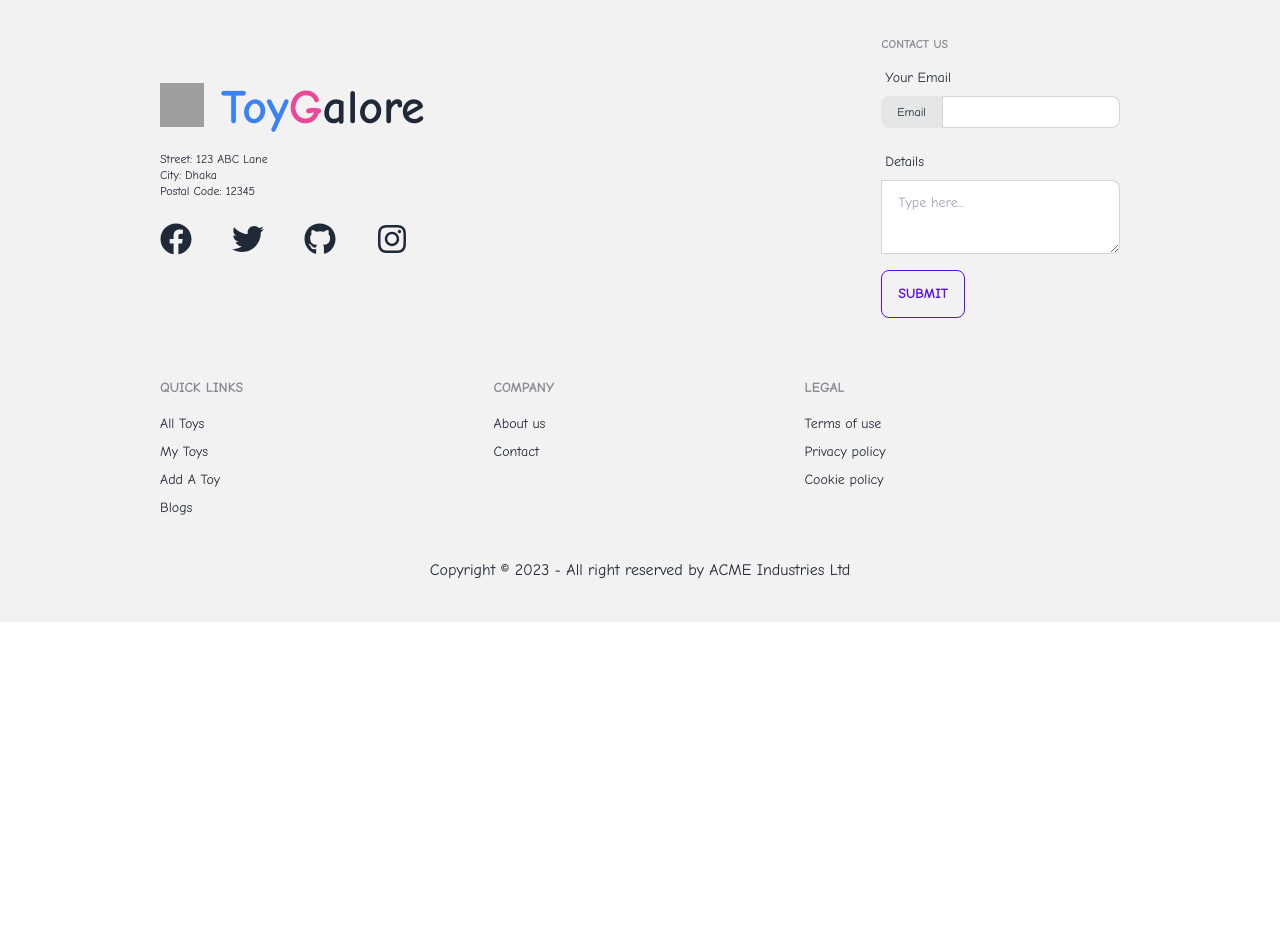
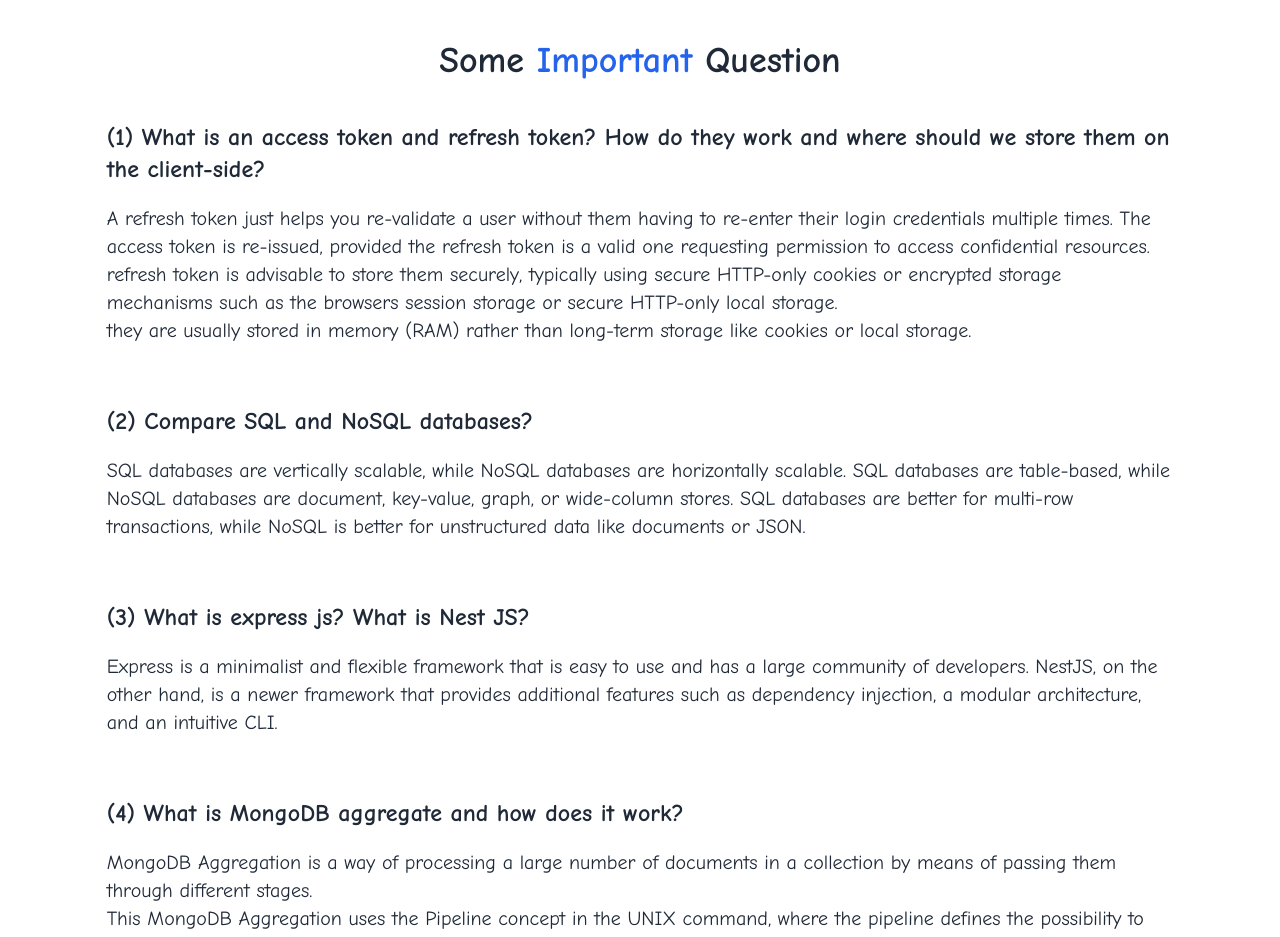
Before and after one commit to Mohosin075/toy-marketplace-client, a React (Vite) app in the folder toy-marketplace-client/: page /blogs in a window 1280 px wide. Shown: the part 140-1077 px from the top of the page. Before the commit the page ends 800 px from the top, so only its background shows below. Built offline with nearby package versions, Linux system fonts and the light colour scheme; no server answers; grey boxes are pictures that could not be loaded.

Commit message:
added blog page

```diff
--- a/toy-marketplace-client/src/pages/blogs/Blogs.jsx
+++ b/toy-marketplace-client/src/pages/blogs/Blogs.jsx
@@ -1,12 +1,75 @@
 import useTitle from "../hooks/useTitle";
 
 const Blogs = () => {
-    useTitle('blogs')
-    return (
+  useTitle("blogs");
+  return (
+    <section className="w-9/12 md:w-10/12 mx-auto my-5">
+      <hr />
+      <div className="mt-12 text-center"></div>
+      <div className="">
+        <h1 className="text-center my-10 text-2xl md:text-4xl font-bold">
+          Some <span className="text-blue-600 font-bold">Important</span>{" "}
+          Question
+        </h1>
         <div>
-            this is blogs
+          <div className="mb-10">
+            <h3 className="text-xl md:text-2xl font-bold">
+              (1) What is an access token and refresh token? How do they work
+              and where should we store them on the client-side?
+            </h3>
+            <div className="text-sm md:text-xl py-3">
+              <p className="py-2">
+                A refresh token just helps you re-validate a user without them
+                having to re-enter their login credentials multiple times. The
+                access token is re-issued, provided the refresh token is a valid
+                one requesting permission to access confidential resources.
+                <br />
+                refresh token is advisable to store them securely, typically
+                using secure HTTP-only cookies or encrypted storage mechanisms
+                such as the browsers session storage or secure HTTP-only local
+                storage.
+                <br />
+                they are usually stored in memory (RAM) rather than long-term
+                storage like cookies or local storage.
+              </p>
+            </div>
+          </div>
+          <div className="mb-10">
+            <h3 className="text-xl md:text-2xl font-bold">
+              (2) Compare SQL and NoSQL databases?
+            </h3>
+            <div className="text-sm md:text-xl py-3">
+              <p className="py-2">
+              SQL databases are vertically scalable, while NoSQL databases are horizontally scalable. SQL databases are table-based, while NoSQL databases are document, key-value, graph, or wide-column stores. SQL databases are better for multi-row transactions, while NoSQL is better for unstructured data like documents or JSON.
+              </p>
+            </div>
+          </div>
+          <div className="mb-10">
+            <h3 className="text-xl md:text-2xl font-bold">
+              (3) What is express js? What is Nest JS?
+            </h3>
+            <div className="text-sm md:text-xl py-3">
+              <p className="py-2">
+              Express is a minimalist and flexible framework that is easy to use and has a large community of developers. NestJS, on the other hand, is a newer framework that provides additional features such as dependency injection, a modular architecture, and an intuitive CLI.
+              </p>
+            </div>
+          </div>
+          <div className="mb-10">
+            <h3 className="text-xl md:text-2xl font-bold">
+              (4) What is MongoDB aggregate and how does it work?
+            </h3>
+            <div className="text-sm md:text-xl py-3">
+              <p className="py-2">
+              MongoDB Aggregation is a way of processing a large number of documents in a collection by means of passing them through different stages.
+              <br />
+              This MongoDB Aggregation uses the Pipeline concept in the UNIX command, where the pipeline defines the possibility to perform an operation on few inputs and apply the output resulted as the input for the succeeding command, and it follows the same. MongoDB supports this idea in the aggregation framework.
+              </p>
+            </div>
+          </div>
         </div>
-    );
+      </div>
+    </section>
+  );
 };
 
 export default Blogs;
```
